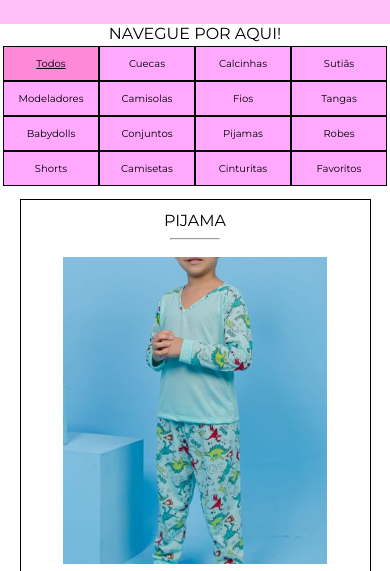
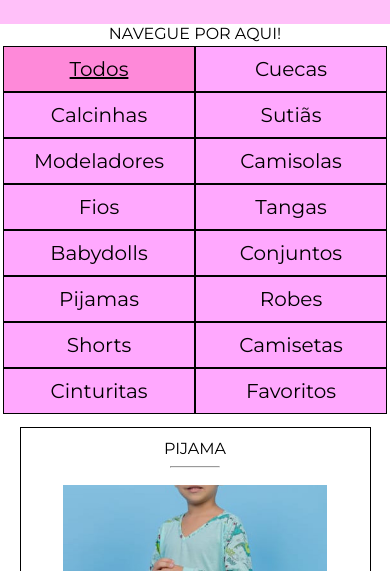
Before and after one commit to zaqueu-technology/elaniamodaintima, a website with bundled scripts: page index.html in a window 390 px wide. Shown: the part 267-838 px from the top of the page. Built offline with nearby package versions, Linux system fonts and the light colour scheme.

Commit message:
media screen changes

```diff
--- a/style/classes.css
+++ b/style/classes.css
@@ -28,7 +28,6 @@
   align-items: center;
   justify-content: center;
   width: 100%;
-  background-color: rgb(98, 98, 98);
   margin: 3px;
 
 }
@@ -212,8 +211,8 @@ a:active, a:focus,
     height: 480px;
     width: 90vw;
   }
-  .filter__item{
-    font-size: 10px;
+  .filter__options{
+    grid-template-columns: repeat(3, 1fr);
   }
 }
 @media screen and (max-width: 390px) {
@@ -221,4 +220,7 @@ a:active, a:focus,
     height: 450px;
     width: 90vw;
   }
+  .filter__options{
+    grid-template-columns: repeat(2, 1fr);
+  }
 }
```
